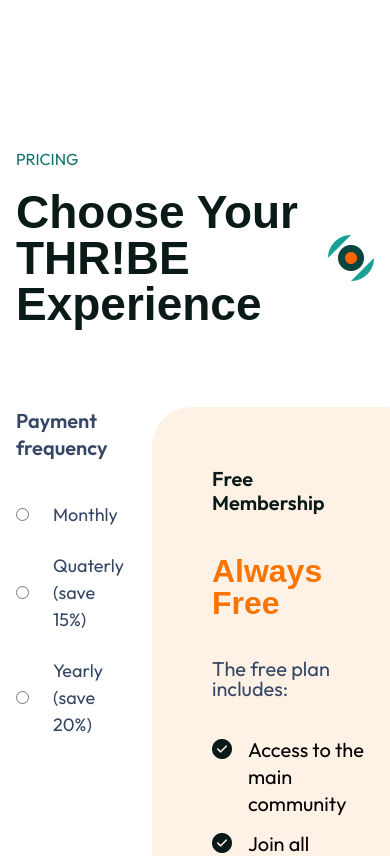
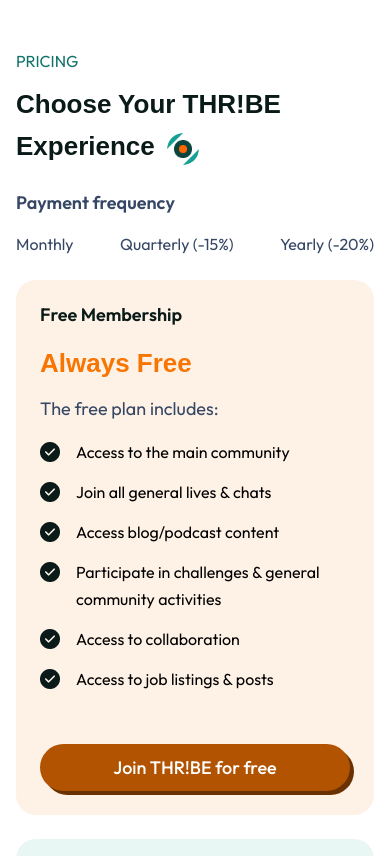
Before and after one commit to chiaka1996/thribes, a Next.js app: page / in a window 390 px wide. Shown: the part 4680-5536 px from the top of the page. Built offline with nearby package versions, Linux system fonts and the light colour scheme; a web font is replaced by a local one.

Commit message:
working on the mobile of landing page

```diff
--- a/src/app/components/Button.jsx
+++ b/src/app/components/Button.jsx
@@ -1,7 +1,7 @@
 
 const Button = ({name, classname}) => {
     return(
-     <button className={`${classname} cursor-pointer shadow-[4px_4px_0px_0px_#003E39] font-[500] text-[18px] text-[#fff] h-[56px] rounded-[100px]`}>
+     <button className={`${classname} cursor-pointer shadow-[4px_4px_0px_0px_#003E39] font-[500] text-[18px] text-[#fff] h-[47px] md:h-[56px] rounded-[100px]`}>
         {name}
      </button>
     )
--- a/src/app/components/pricingList.jsx
+++ b/src/app/components/pricingList.jsx
@@ -2,7 +2,7 @@
 
 const PricingList = ({title}) => {
     return(
-    <li className="flex gap-x-[16px] block items-start text-[20px]">
+    <li className="flex gap-x-[16px] block items-start text-[16px] md:text-[20px]">
         <div className="shrink-0 w-[20px] h-[20px] relative">
             <Image src="/img/check.png" fill alt="thribe community pricing" className="shrink-0 object-cover" />
             </div>
--- a/src/app/page.js
+++ b/src/app/page.js
@@ -194,19 +194,27 @@
     <Testimaonial />
 
     {/* pricing */}
-    <section className="py-[120px] leading-[150%]">
+    <section className="py-[40px] md:py-[120px] leading-[150%]">
       <div className="mx-auto max-w-[1248px] px-[16px] md:px-[20px] xl:px-0">
 
         <h1 className="text-[16px] tracking-[16%] text-[#107269]">PRICING</h1>
-        <h3 className="font-clash font-[600] my-[16px] text-[#0A1A18] text-[46px] leading-[100%] tracking-[3%] flex items-center gap-x-[12px]">
-          <span>Choose Your THR!BE Experience</span>
-          <Image src="/img/pricing.png" width={46} height={46} alt="thribe community testimonial" className="object-fit shrink-0" />
+        <h3 className="font-clash font-[600] my-[16px] text-[#0A1A18] text-[26px] md:text-[46px] leading-[100%] tracking-[3%] flex text-left flex-col md:flex-row md:items-center gap-y-[16px] md:gap-y-0 md:gap-x-[12px] ">
+          <span>Choose Your THR!BE </span>
+          <div className="flex gap-x-[12px]">
+            <span>Experience</span>
+          <div className="relative w-[32px] md:w-[46px] h-[32px] md:h-[46px] rounded-full shrink-0">
+            <Image src="/img/pricing.png" fill alt="thribe community" className="object-fit rounded-full shrink-0" />
+            </div>
+            </div>
+
+          {/* <Image src="/img/pricing.png" width={46} height={46} alt="thribe community testimonial" className="object-fit shrink-0" /> */}
         </h3>
 
-        <div className="mt-[80px] flex gap-x-[28px] justify-between">
+        <div className="mt-[24px] md:mt-[80px] flex flex-col gap-y-[24px]  md:flex-row gap-x-[28px] justify-between">
           <div>
-            <h3 className="font-[600] text-[20px] tracking-[3%] text-[#354764]">Payment frequency</h3>
-            <ul className="mt-[40px] text-secondaryColor space-y-[24px]">
+            <h3 className="font-[600] tracking-[3%] text-[#354764]">Payment frequency</h3>
+            {/* for desktop view */}
+            <ul className="mt-[40px] text-secondaryColor space-y-[24px] hidden md:block">
               <li className="flex items-center gap-x-[24px]">
                 <input type="radio" id="monthly" name="payment" value="monthly" />
                 <label htmlFor="monthly">Monthly</label>
@@ -220,15 +228,22 @@
                 <label htmlFor="yearly">Yearly (save 20%)</label>
               </li>
             </ul>
+
+            {/* for mobile view */}
+              <ul className="mt-[16px] flex justify-between text-[16px] leading-[150%] tracking-[1%] text-secondaryColor block md:hidden">
+                <li>Monthly</li>
+                <li>Quarterly (-15%)</li>
+                <li>Yearly (-20%)</li>
+              </ul>
           </div>
 
-          <div className="relative bg-[#FEF1E6] p-[60px] rounded-[40px] w-[480px]">
-            <div className="space-y-[40px]">
-              <h2 className="text-[20px] font-[600] leading-[120%] tracking-[3%] text-[#0A1A18]">Free Membership</h2>
-              <h3 className="text-[32px] font-clash font-[600] text-[#F97502] leading-[100%] tracking-[3%]">Always Free</h3>
-              <h4 className="text-[20px] leading-[100%] tracking-[2%] text-secondaryColor">The free  plan includes:</h4>
+          <div className="relative bg-[#FEF1E6] p-[24px] md:p-[60px] rounded-[20px] md:rounded-[40px] w-full md:w-[480px] min-h-[535px] md:min-h-[742px]">
+            <div className="space-y-[24px] md:space-y-[40px]">
+              <h2 className="font-[600] leading-[120%] tracking-[3%] text-[#0A1A18]">Free Membership</h2>
+              <h3 className="text-[26px] md:text-[32px] font-clash font-[600] text-[#F97502] leading-[100%] tracking-[3%]">Always Free</h3>
+              <h4 className="leading-[100%] tracking-[2%] text-secondaryColor">The free  plan includes:</h4>
 
-              <ul className="space-y-[16px] mt-[24px]">
+              <ul className="space-y-[16px] md:mt-[24px]">
                 <PricingList title="Access to the main community" />
                 <PricingList title="Join all general lives & chats" />
                 <PricingList title="Access blog/podcast content" />
@@ -238,18 +253,18 @@
               </ul>
             </div>
 
-             <div className="absolute bottom-[60px] left-[60px] w-[calc(100%-120px)] ">
+             <div className="absolute bottom-[24px] md:bottom-[60px] left-[24px] md:left-[60px] w-[calc(100%-48px)] md:w-[calc(100%-120px)] ">
                <Button name="Join THR!BE for free" classname="bg-[#B15301] w-[100%] shadow-[4px_4px_0px_0px_#693101]" />
             </div>
           </div>
 
-          <div className="relative bg-[#E8F6F4] p-[60px] rounded-[40px] w-[480px] min-h-[742px]">
-            <div className="space-y-[40px]">
-              <h2 className="text-[20px] font-[600] leading-[120%] tracking-[3%] text-[#0A1A18]">Premium Membership</h2>
-              <h3 className="text-[32px] font-clash font-[600] text-[#107269] leading-[100%] tracking-[3%]">N96,000/Year</h3>
-              <h4 className="text-[20px] leading-[100%] tracking-[2%] text-secondaryColor">The premium  plan includes:</h4>
+          <div className="relative bg-[#E8F6F4] p-[24px] md:p-[60px] rounded-[20px] md:rounded-[40px] w-full md:w-[480px] min-h-[610px] md:min-h-[742px]">
+            <div className="space-y-[24px] md:space-y-[40px]">
+              <h2 className="font-[600] leading-[120%] tracking-[3%] text-[#0A1A18]">Premium Membership</h2>
+              <h3 className="text-[26px] md:text-[32px] font-clash font-[600] text-[#107269] leading-[100%] tracking-[3%]">N96,000/Year</h3>
+              <h4 className="leading-[100%] tracking-[2%] text-secondaryColor">The premium  plan includes:</h4>
 
-              <ul className="space-y-[16px] mt-[24px]">
+              <ul className="space-y-[16px] md:mt-[24px]">
                 <PricingList title="Everything in free plan" />
                 <PricingList title="Monthly Masterclasses" />
                 <PricingList title="Discounts on external paid events" />
@@ -260,7 +275,7 @@
               </ul>
             </div>
 
-            <div className="absolute bottom-[60px] left-[60px] w-[calc(100%-120px)] ">
+            <div className="absolute bottom-[24px] md:bottom-[60px] left-[24px] md:left-[60px] w-[calc(100%-48px)] md:w-[calc(100%-120px)]">
                <Button name="Join the waiting list" classname="bg-primaryColor w-full shadow-[4px_4px_0px_0px_#003E39]" />
             </div>
           </div>
```
